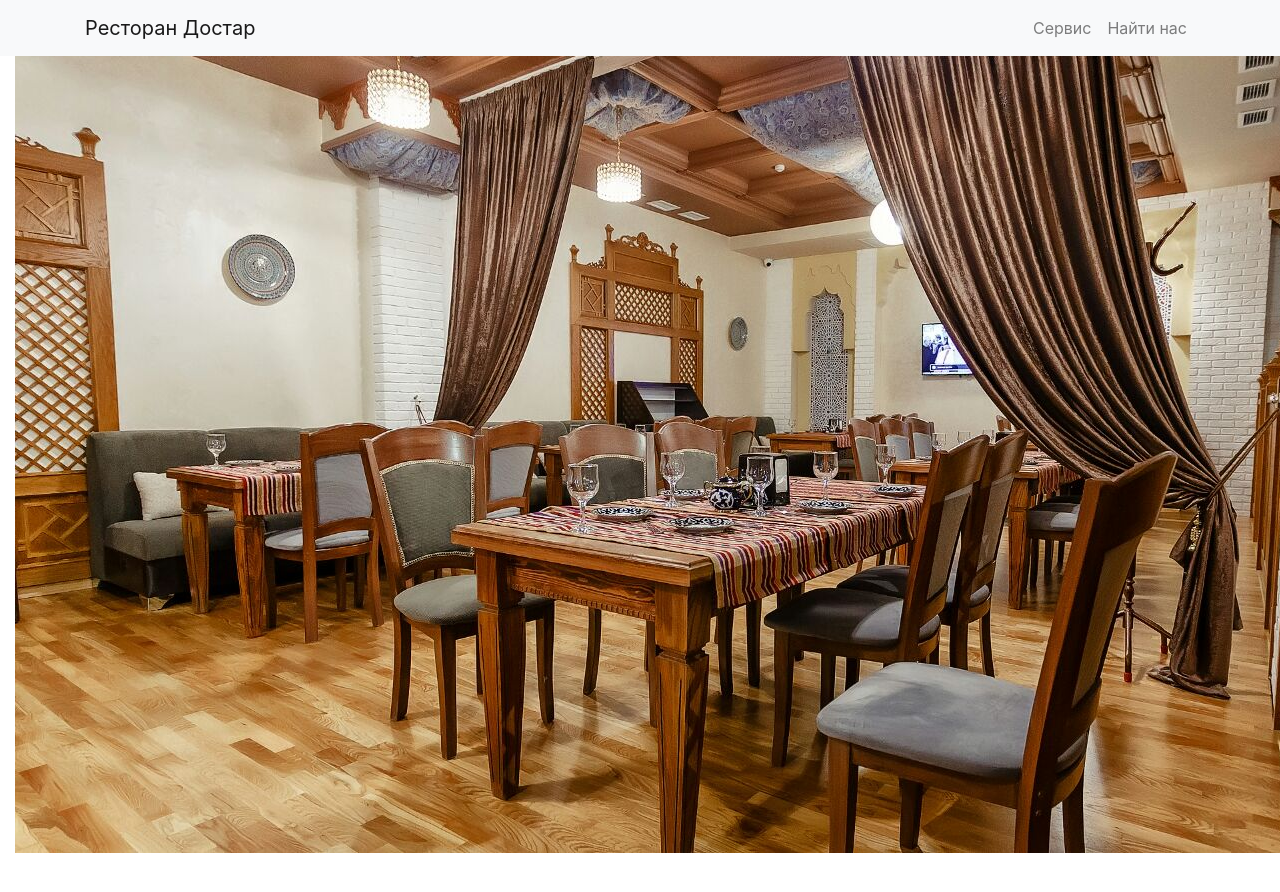
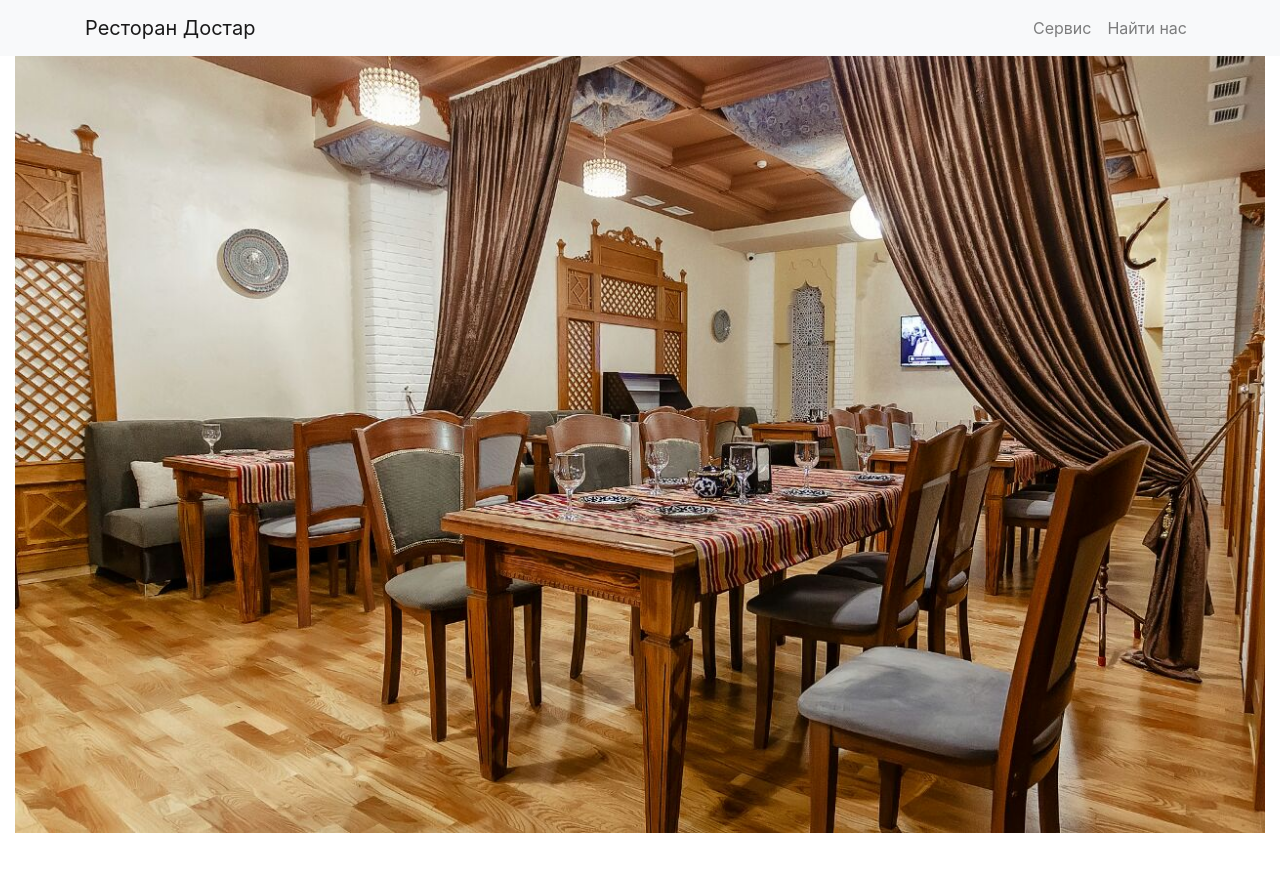
Before and after one commit to magzhanz/magzhanz.github.io, a Jekyll site: the page index.html, which Jekyll copies as it is, in a window 1280 px wide and 900 px high. Shown: the top 892 px of the window. Built offline with Jekyll 4.4.1, drawn with Linux system fonts in a browser that asks for light colours.

Commit message:
added scripted carousel

```diff
--- a/index.html
+++ b/index.html
@@ -53,12 +53,10 @@
 
     <!-- Credit to w3schools.com -->
     <div class="container-fluid">
-      <div class="w3-content w3-section" class="img-fluid">
-        <img class="mySlides" src="img/1.png">
-        <img class="mySlides" src="img/3.jpeg">
-        <img class="mySlides" src="img/4.jpeg">
-        <img class="mySlides" src="img/restaurant_1.jpeg">
-      </div>
+        <img class="mySlides img-fluid" src="img/entrance.jpeg">
+        <img class="mySlides img-fluid" src="img/3.jpeg">
+        <img class="mySlides img-fluid" src="img/4.jpeg">
+        <img class="mySlides img-fluid" src="img/restaurant_1.jpeg">
     </div>
 
 <!--    <header class="bg-danger text-white"> -->
```
